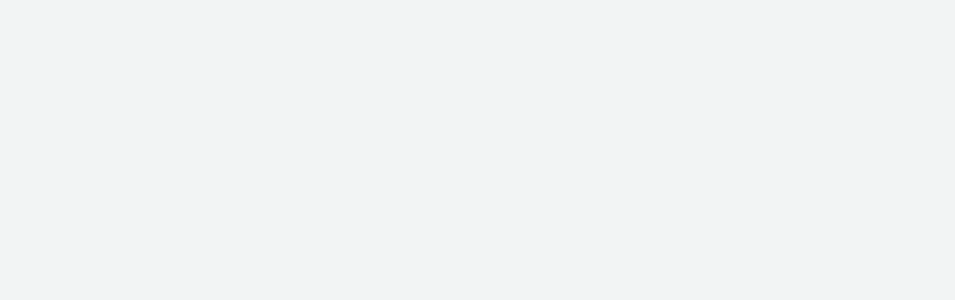
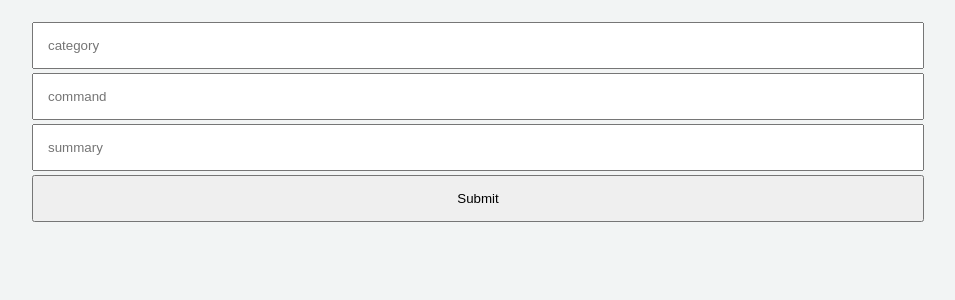
Before and after one commit to filipefilardi/usefull-commands-storage, a React (Create React App) app in the folder client/: page /cmd in a window 1280 px wide. Shown: the top 300 px of the page, without its empty margins (162-1117 px from the left). Built offline with nearby package versions, Linux system fonts and the light colour scheme.

Commit message:
Add form to add command in url /cmd

```diff
--- a/client/src/components/App.js
+++ b/client/src/components/App.js
@@ -2,12 +2,16 @@ import React, { Component } from 'react';
 import { BrowserRouter, Route } from "react-router-dom";
 
 import Dashboard from "./Dashboard/Dashboard";
+import Command from "./Command/Command";
 
 class App extends Component {
 	render() {
 		return (
 			<BrowserRouter>
+				<div>
 					<Route exact path="/" component={Dashboard} />
+					<Route exact path="/cmd" component={Command} />
+				</div>
 			</BrowserRouter>
 		);
 	}
--- /dev/null
+++ b/client/src/components/Command/Command.js
@@ -0,0 +1,70 @@
+import React, { Component } from "react";
+import axios from "axios";
+
+import "./command.css";
+
+class Command extends Component {
+	constructor() {
+		super();
+
+		this.state = {
+			category: '',
+			command: '',
+			summary: ''
+		};
+
+		this.handleChange = this.handleChange.bind(this);
+		this.handleSubmit = this.handleSubmit.bind(this);
+	}
+
+	handleChange(event) {
+		switch(event.target.placeholder){
+			case "category":
+				this.setState({
+					category: event.target.value
+				});
+				break;
+			case "command" :
+				this.setState({
+					command: event.target.value
+				});
+				break;
+			case "summary":
+				this.setState({
+					summary: event.target.value
+				});
+				break;
+		}
+
+	}
+
+	handleSubmit(event) {
+		axios.post('/api/new_command', {
+			category: this.state.category,
+			command: this.state.command,
+			summary: this.state.summary
+		})
+		.then(function (response) {
+			console.log(response);
+		})
+		.catch(function (error) {
+			console.log(error);
+		});
+
+		event.preventDefault();
+	}
+
+	render() {
+		return (
+			<form onSubmit={this.handleSubmit}>
+				<input type="text" value={this.state.value} placeholder="category" onChange={this.handleChange} />
+				<input type="text" value={this.state.value} placeholder="command" onChange={this.handleChange} />
+				<input type="text" value={this.state.value} placeholder="summary" onChange={this.handleChange} />
+				<input type="submit" value="Submit" />
+			</form>
+
+		);
+	}
+}
+
+export default Command;
--- /dev/null
+++ b/client/src/components/Command/command.css
@@ -0,0 +1,11 @@
+form {
+	display: flex;
+	flex-direction: column;
+	margin-top: 20px;
+}
+
+input {
+	flex: 1;
+	padding: 14px;
+	margin: 2px;
+}
--- a/client/src/components/Dashboard/dashboard.css
+++ b/client/src/components/Dashboard/dashboard.css
@@ -5,7 +5,7 @@
 }
 
 .commands-item {
-	flex:1;
+	flex: 1;
 	text-align: center;
 	margin-bottom: 20px;
 	background-color: white;
```
